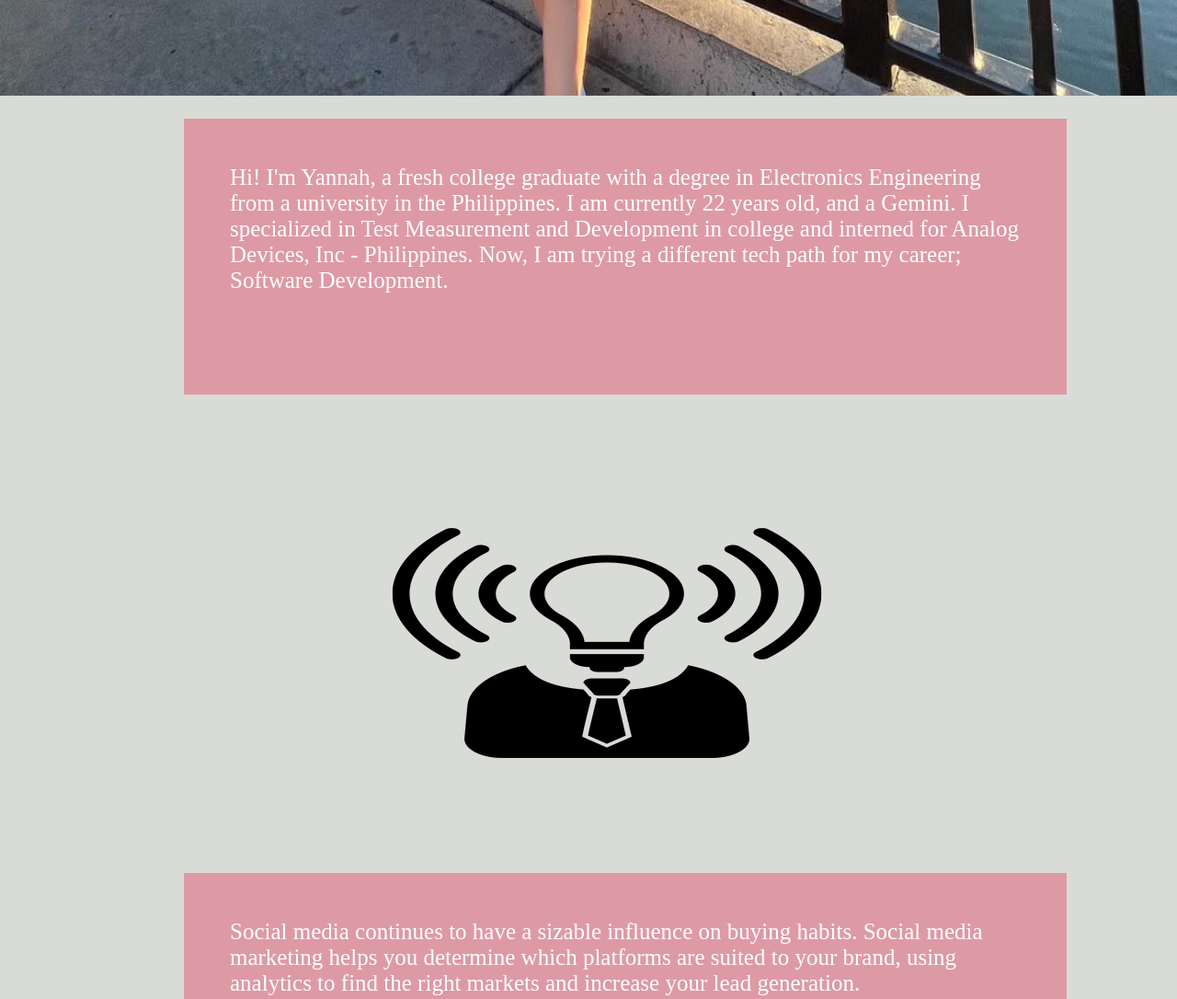
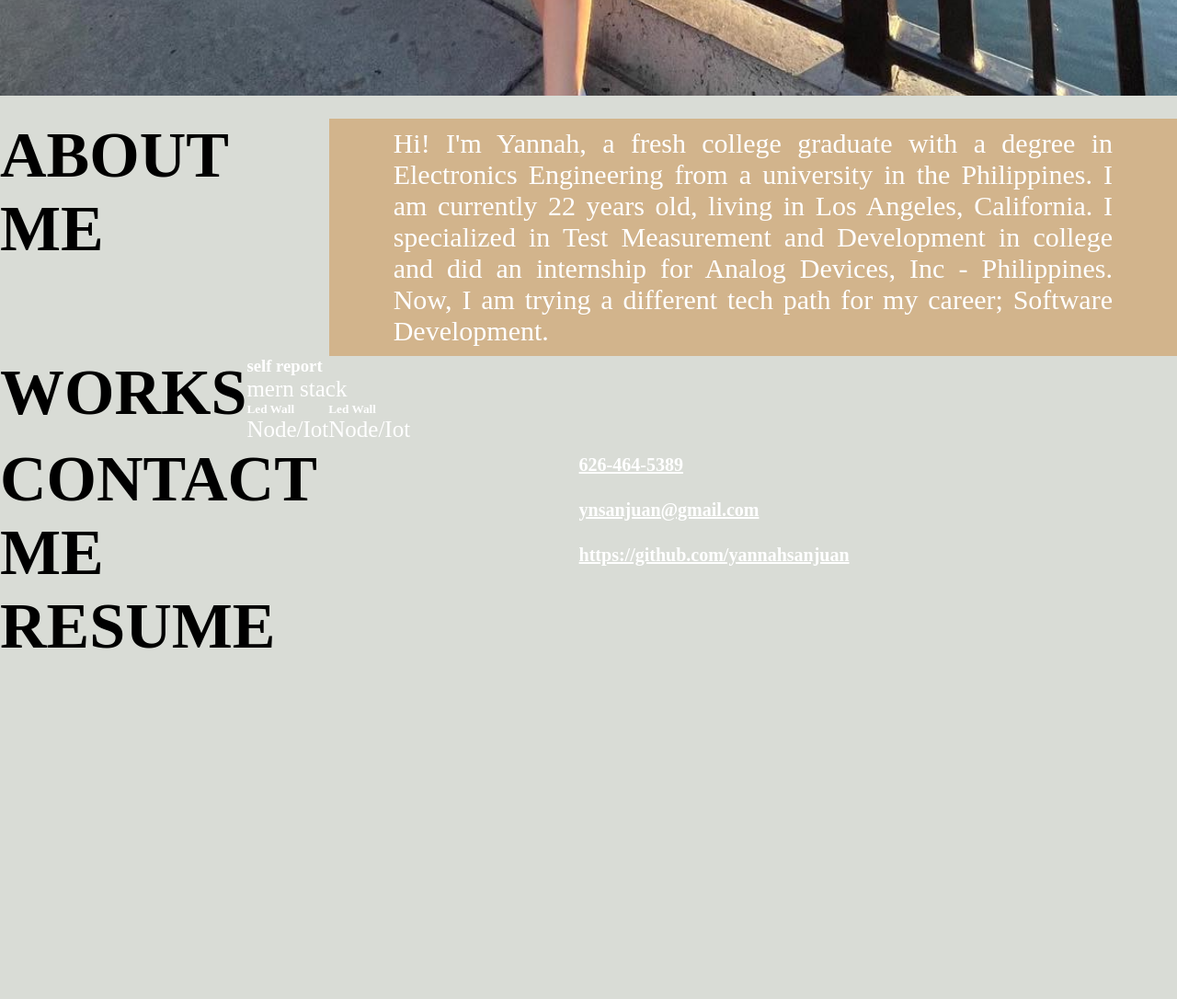
Before and after one commit to yannahsanjuan/Module2, a plain HTML site: page index.html in a window 1280 px wide. Shown: the part 900-1986 px from the top of the page at 92% size. After the commit the page ends 1661 px from the top, so only its background shows below. Drawn offline with Linux system fonts and the light colour scheme.

Commit message:
updated index and CSS file

```diff
--- a/assets/css/style.css
+++ b/assets/css/style.css
@@ -37,7 +37,7 @@ main{
     color: white;
 }
 
-/*The nav bar contains the list of links*/
+
 nav {
     margin-left: 700px;
     float: right;
@@ -45,12 +45,12 @@ nav {
     font-size: 20px;
 }
 
-/*This hides the bullet points */
+
 nav ul {
     list-style-type: none;
 }
 
-/*The listed links are displayed side-by-side rather than stacked*/
+
 nav ul li {
     display: inline-block;
     margin: 0px 20px;
@@ -84,20 +84,13 @@ p {
     background-position: center;
 }
 
-.float-left {
-    float: left;
-    margin-right: 25px;
-}
-
-.float-right {
-    float: right;
-    margin-left: 25px;
-}
 
 .content {
-    width: 75%;
+    width: 100%;
     display: inline-block;
-    margin-left: 200px;
+    margin-bottom: 40px;
+    color: #ffffff;
+   /* margin-left: 200px;*/
 }
 
 .benefits {
@@ -111,56 +104,43 @@ p {
     justify-content: right;
 }
 
-.benefit-lead, .benefit-brand, .benefit-cost {
-    margin-bottom: 32px;
-    color: #ffffff;
-}
-
-.benefit-lead h3, .benefit-brand h3, .benefit-cost h3 {
-    margin-bottom: 10px;
-    text-align: center;
-}
-
-.benefit-lead img, .benefit-brand img, .benefit-cost img {
-    display: block;
-    margin: 10px auto;
-    max-width: 150px;
-}
-
-.about-me, .contact-me, .resume {
-    margin-bottom: 20px;
-    padding: 50px;
-    height: 300px;
-    font-family: 'Monaco', Calibri, 'Trebuchet MS', sans-serif;
-    background-color: rgb(221, 154, 165);
-    color: #ffffff;
-}
 .works {
     display: flex;
     flex-direction: row-reverse;
     max-height: 500px;
 
 }
-.search-engine-optimization img, .online-reputation-management img, .social-media-marketing img  {
-    max-height: 200px;
+
+.sides {
+    font-size: 70px;
+    color: black;
 }
 
-.search-engine-optimization h2, .online-reputation-management h2,  .social-media-marketing h2{
-    margin-bottom: 20px;
-    font-size: 36px;
+.firstContainer p {
+    margin-left: 110px;
+    text-align: justify;
+    font-size: 30px;
+    background: tan;
+    padding: 10px 70px;
 }
 
-.footer {
-    padding: 30px;
-    clear: both;
-    font-family: 'Trebuchet MS', 'Lucida Sans Unicode', 'Lucida Grande', 'Lucida Sans', Arial, sans-serif;
-    text-align: center;
+div ul {
+    list-style-type: none;
 }
 
-.footer h2 {
+
+div ul li {
+    display: inline-block;
+    margin: 13px 286px;
+    list-style-type: none;
+    text-decoration: underline;
     font-size: 20px;
+    font-weight: bold;
 }
 
+div ul li a:hover {
+    color: grey;
+}
 @media screen and (max-width: 992px) {
     .content {
         width:100%;
--- a/index.html
+++ b/index.html
@@ -30,40 +30,52 @@
     <figure class="photo" alt="photo of author standing in Disneyland"></figure>
 
     <main class="content">
-        <section id="about-me" class="about-me">
-            <p>
-                Hi! I'm Yannah, a fresh college graduate with a degree in Electronics Engineering from a university in the Philippines. I am currently 22 years old, and a Gemini. I specialized in Test Measurement and Development in college and interned for Analog Devices, Inc - Philippines. Now, I am trying a different tech path for my career; Software Development.
-            </p>
+        <section id="about-me" class="benefit-lead" style="display:flex">
+            <h2 class="sides">ABOUT ME</h2>
+            <div class="firstContainer">
+                <p>Hi! I'm Yannah, a fresh college graduate with a degree in Electronics Engineering from a university in the Philippines. I am currently 22 years old, living in Los Angeles, California. I specialized in Test Measurement and Development in college and did an internship for Analog Devices, Inc - Philippines. Now, I am trying a different tech path for my career; Software Development.</p>
+            </div>
+        </section>
+        <section id="works" class="benefit-brand" style="display:flex">
+                <h2 class="sides">WORKS</h2>
+                <div class="rightContainer">
+                    <div class="greyContainer">
+                        <div class="blueContainer">
+                            <h3>self report</h3>
+                            <p>mern stack</p>
+                        </div>
+                    </div>
+                    <div class="secondContainer" style="display:flex">
+                        <div class="ledContainer" style="flex:0 0 50">
+                            <div class="blueContainer">
+                                <h5>Led Wall</h5>
+                                <p>Node/Iot</p>
+                            </div>
+                        </div>
+                        <div class="calculatorContainer" style="flex:0 0 50">
+                            <div class="blueContainer">
+                                <h5>Led Wall</h5>
+                                <p>Node/Iot</p>
+                            </div>
+                        </div>
+                    </div>
+                </div>
+        </section>
+        <section id="contact-me" class="benefit-cost" style="display:flex">
+                <h2 class="sides">CONTACT ME</h2>
+                    <div class="thirdContainer">
+                        <ul>
+                            <li>626-464-5389</li>
+                            <li>ynsanjuan@gmail.com</li>
+                            <li>https://github.com/yannahsanjuan</li>
+                        </ul>
+                    </div>
+        </section>
+        <section id="resume" class="benefit-cost" style="display:flex">
+            <h2 class="sides">RESUME</h2>
         </section>
 
-        <section id="works" class="works">
-           <img src="./assets/images/brand-awareness.png">
-        </section>
-
-        <section id="contact-me" class="contact-me">
-            <p>
-                Social media continues to have a sizable influence on buying habits. Social media marketing helps you determine which platforms are suited to your brand, using analytics to find the right markets and increase your lead generation.
-            </p>
-        </section>
-
-        <section id="resume" class="contact-me">
-            <p>
-                Social media continues to have a sizable influence on buying habits. Social media marketing helps you determine which platforms are suited to your brand, using analytics to find the right markets and increase your lead generation.
-            </p>
-        </section>
-        <aside class="benefits">
-            <article class="benefit-lead">
-                <h3>ABOUT ME</h3>
-            </article>
-            <article class="benefit-brand">
-                <h3>WORKS</h3>
-            </article>
-            <article class="benefit-cost">
-                <h3>CONTACT ME</h3>
-            </article>
-        </aside>
     </main>
-    <!-- The aside tag contains the content placed on the sidebar -->
 
 </body>
 
```
